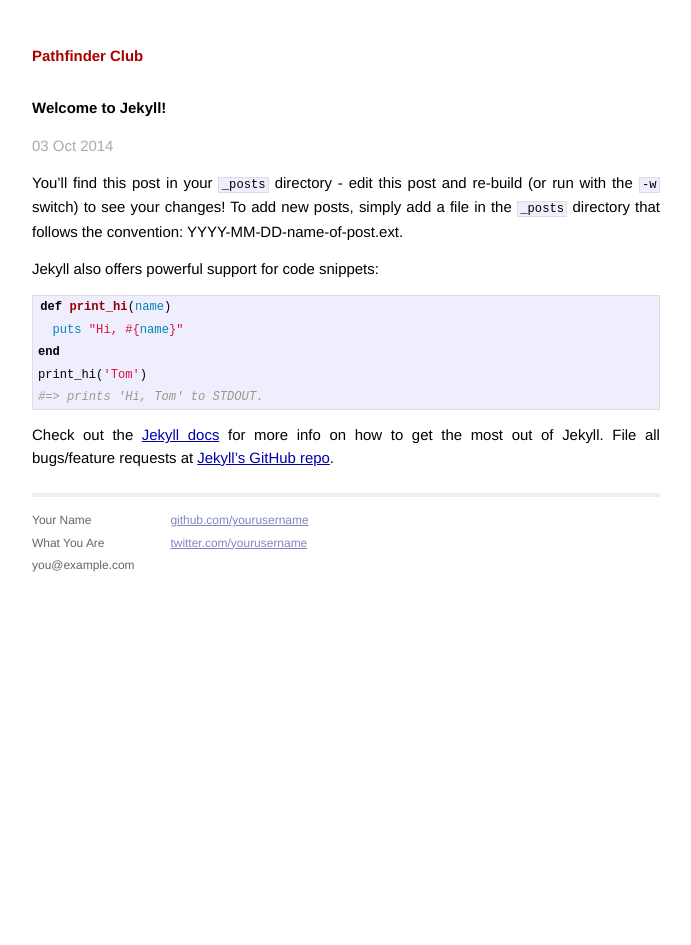
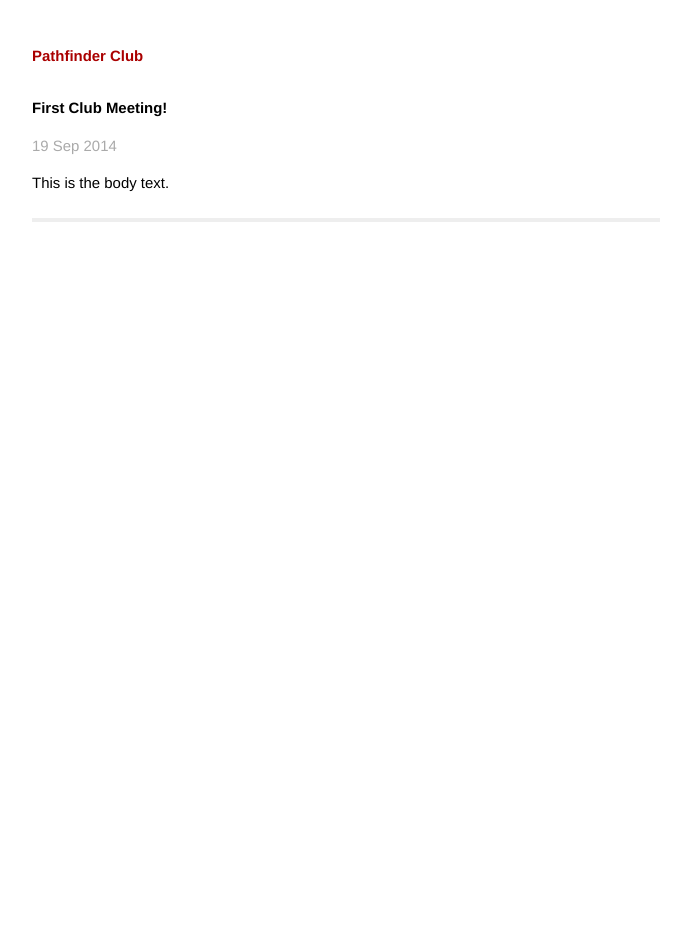
Before and after one commit to dansinker/pathfinderclub, a Jekyll site: the page built from _posts/2014-10-03-welcome-to-jekyll.markdown, in a window 1280 px wide. Shown: the whole page, without its empty margins (294-985 px from the left). Built offline with Jekyll 4.4.1, drawn with Linux system fonts in a browser that asks for light colours; Markdown is read by kramdown in place of the engine named in the settings.

Commit message:
updating various stuff

```diff
--- a/_layouts/default.html
+++ b/_layouts/default.html
@@ -23,19 +23,6 @@
           {{ content }}
 
           <div class="footer">
-            <div class="contact">
-              <p>
-                Your Name<br />
-                What You Are<br />
-                you@example.com
-              </p>
-            </div>
-            <div class="contact">
-              <p>
-                <a href="https://github.com/yourusername">github.com/yourusername</a><br />
-                <a href="https://twitter.com/yourusername">twitter.com/yourusername</a><br />
-              </p>
-            </div>
           </div>
         </div>
 
--- a/_posts/2014-10-03-welcome-to-jekyll.markdown
+++ b/_posts/2014-10-03-welcome-to-jekyll.markdown
@@ -1,23 +1,7 @@
 ---
 layout: post
-title:  "Welcome to Jekyll!"
-date:   2014-10-03
+title:  First Club Meeting!
+date:   2014-09-19
 ---
 
-You'll find this post in your `_posts` directory - edit this post and re-build (or run with the `-w` switch) to see your changes!
-To add new posts, simply add a file in the `_posts` directory that follows the convention: YYYY-MM-DD-name-of-post.ext.
-
-Jekyll also offers powerful support for code snippets:
-
-{% highlight ruby %}
-def print_hi(name)
-  puts "Hi, #{name}"
-end
-print_hi('Tom')
-#=> prints 'Hi, Tom' to STDOUT.
-{% endhighlight %}
-
-Check out the [Jekyll docs][jekyll] for more info on how to get the most out of Jekyll. File all bugs/feature requests at [Jekyll's GitHub repo][jekyll-gh].
-
-[jekyll-gh]: https://github.com/mojombo/jekyll
-[jekyll]:    http://jekyllrb.com
+This is the body text.
```
Also changed, not shown: 1 other file.
